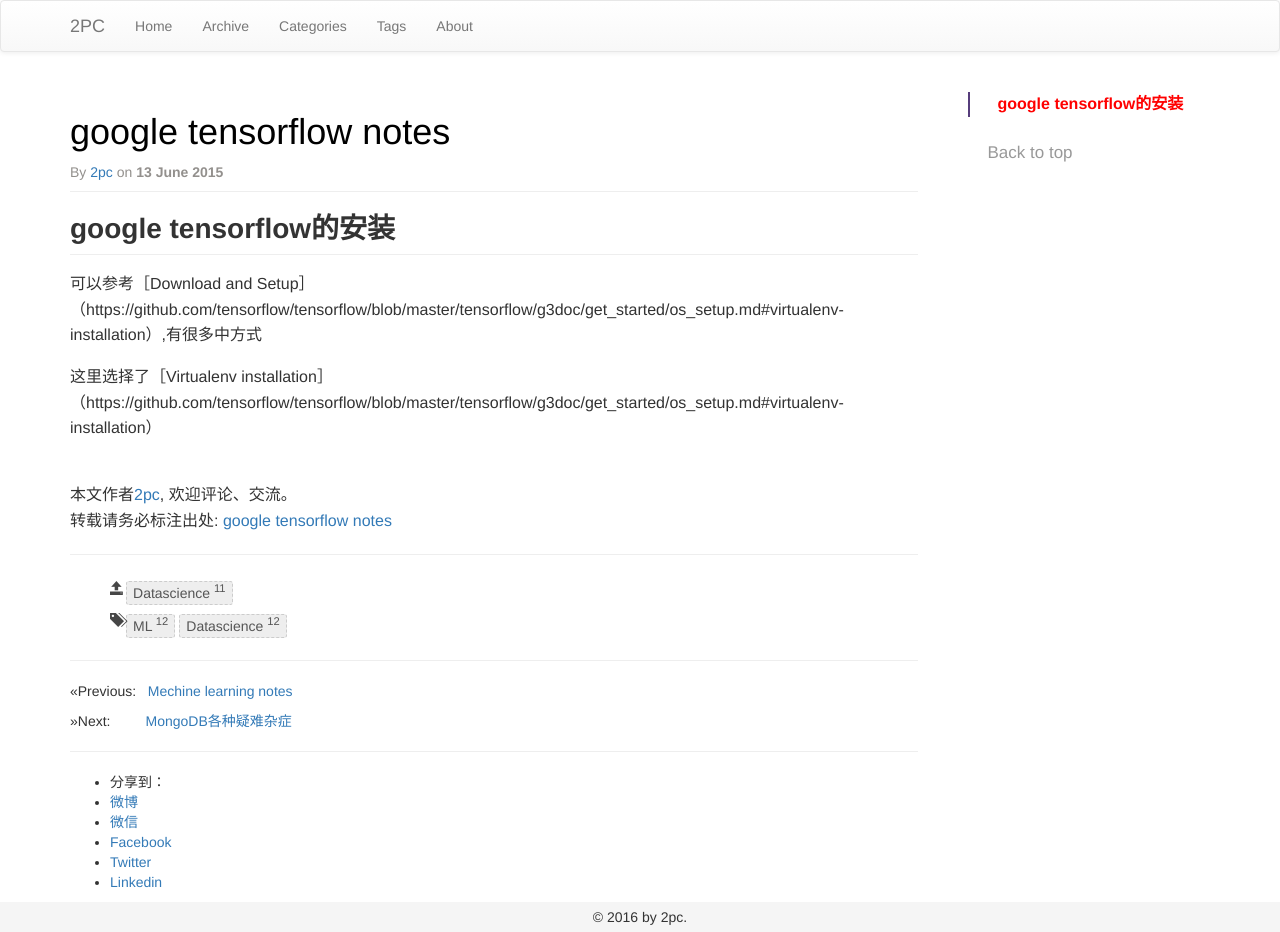
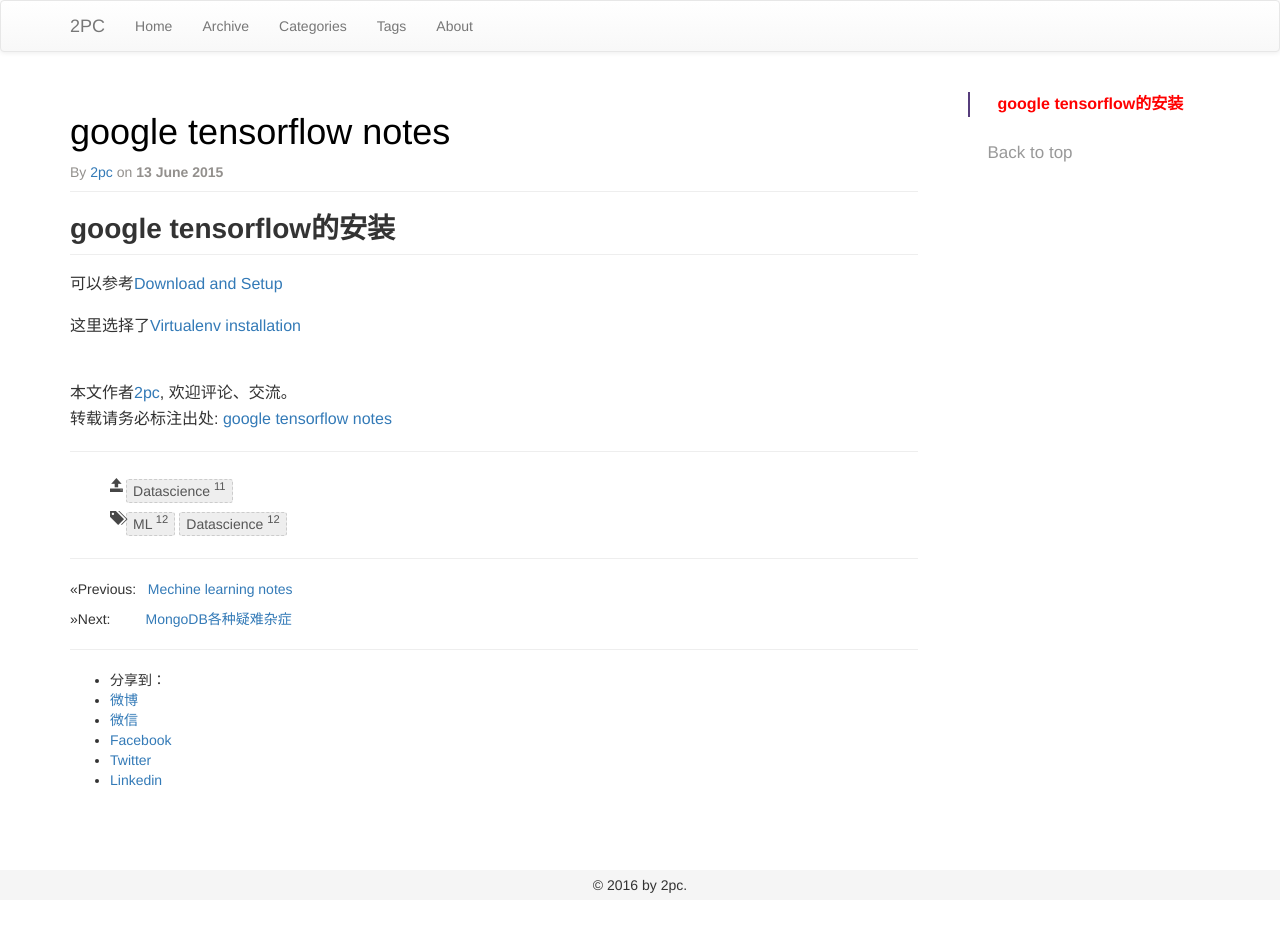
Before and after one commit to luyee/2pc.github.io, a Jekyll site: the page built from _posts/datascience/2015-06-13-tensorflow.md, in a window 1280 px wide. Built offline with Jekyll 4.4.1, drawn with Linux system fonts in a browser that asks for light colours; comment, search, counter and statistics services are not loaded; after the commit the page ends 900 px from its top, so only the background shows below that.

Commit message:
Update 2015-06-13-tensorflow.md

```diff
--- a/_posts/datascience/2015-06-13-tensorflow.md
+++ b/_posts/datascience/2015-06-13-tensorflow.md
@@ -8,6 +8,6 @@ tags: ["ML","Datascience"]
 ---
 ## google tensorflow的安装
 
-可以参考［Download and Setup］（https://github.com/tensorflow/tensorflow/blob/master/tensorflow/g3doc/get_started/os_setup.md#virtualenv-installation）,有很多中方式
+可以参考[Download and Setup](https://github.com/tensorflow/tensorflow/blob/master/tensorflow/g3doc/get_started/os_setup.md#virtualenv-installation）,有很多中方式)
 
-这里选择了［Virtualenv installation］（https://github.com/tensorflow/tensorflow/blob/master/tensorflow/g3doc/get_started/os_setup.md#virtualenv-installation）
+这里选择了[Virtualenv installation](https://github.com/tensorflow/tensorflow/blob/master/tensorflow/g3doc/get_started/os_setup.md#virtualenv-installation)
```
